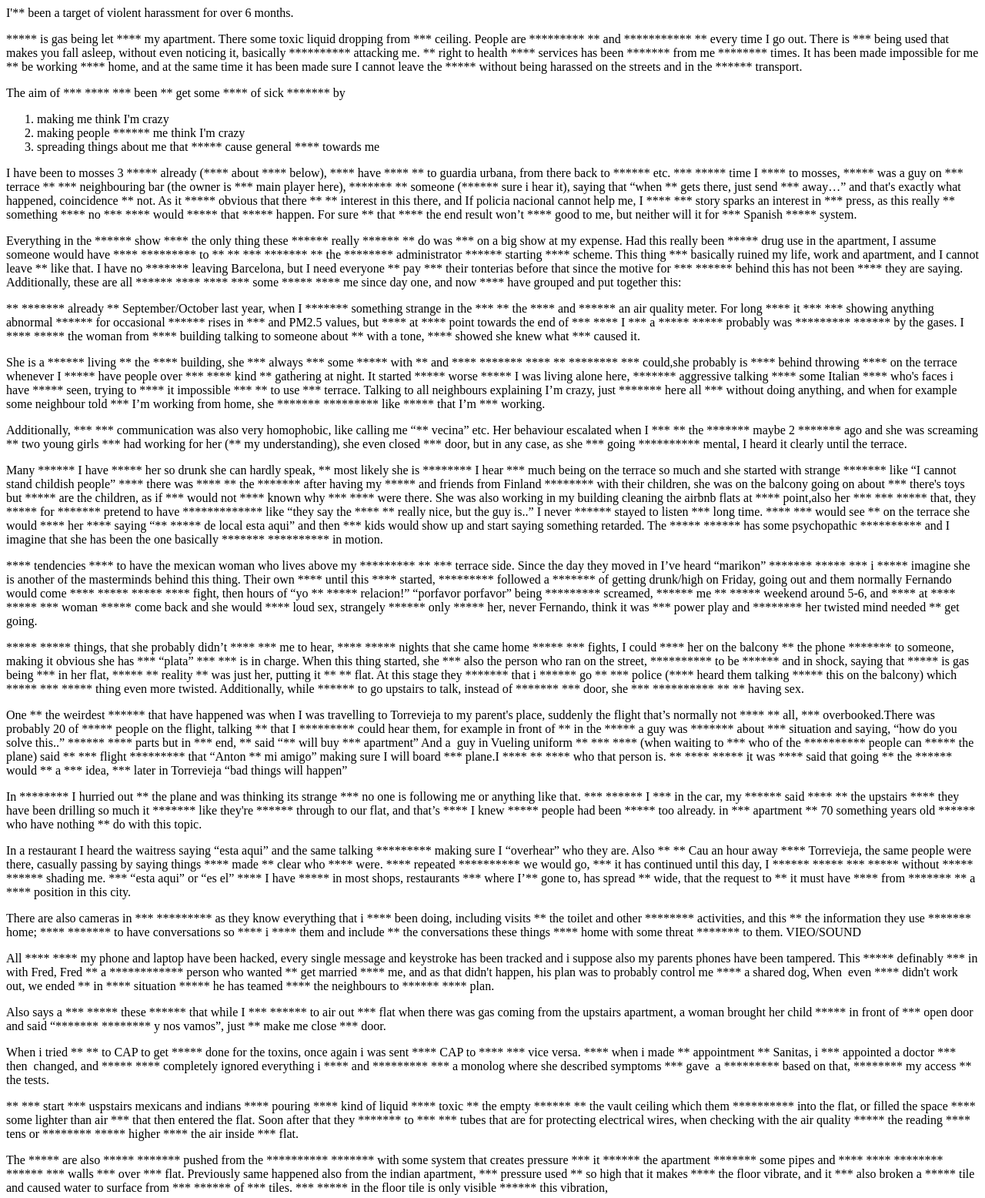
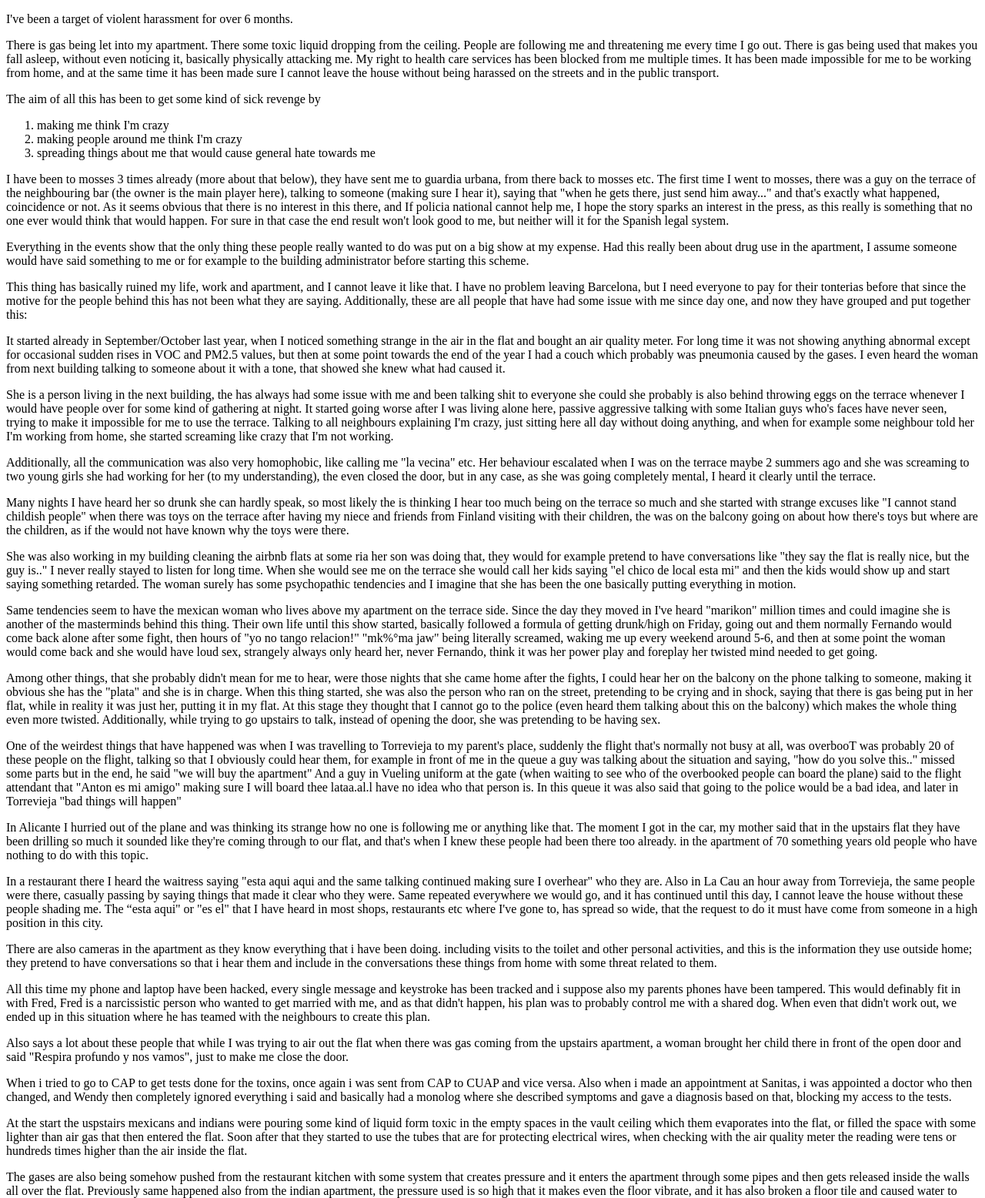
Before and after one commit to antonigas/antonigas.github.io, a plain HTML site: page index.html in a window 1280 px wide. Shown: the top 1556 px of the page at 77% size. Drawn offline with Linux system fonts and the light colour scheme.

Commit message:
Update index.html

```diff
--- a/index.html
+++ b/index.html
@@ -1,33 +1,41 @@
-<p>I&apos;** been a target of violent harassment for over 6 months.&nbsp;</p>
-<p>***** is gas being let **** my apartment. There some toxic liquid dropping from *** ceiling. People are ********* ** and *********** ** every time I go out. There is *** being used that makes you fall asleep, without even noticing it, basically ********** attacking me. ** right to health **** services has been ******* from me ******** times. It has been made impossible for me ** be working **** home, and at the same time it has been made sure I cannot leave the ***** without being harassed on the streets and in the ****** transport.</p>
-<p>The aim of *** **** *** been ** get some **** of sick ******* by&nbsp;</p>
-<ol>
-    <li>making me think I&apos;m crazy&nbsp;</li>
-    <li>making people ****** me think I&apos;m crazy&nbsp;</li>
-    <li>spreading things about me that ***** cause general **** towards me</li>
-</ol>
-<p>I have been to mosses 3 ***** already (**** about **** below), **** have **** ** to guardia urbana, from there back to ****** etc. *** ***** time I **** to mosses, ***** was a guy on *** terrace ** *** neighbouring bar (the owner is *** main player here), ******* ** someone (****** sure i hear it), saying that &ldquo;when ** gets there, just send *** away&hellip;&rdquo; and that&apos;s exactly what happened, coincidence ** not. As it ***** obvious that there ** ** interest in this there, and If policia nacional cannot help me, I **** *** story sparks an interest in *** press, as this really ** something **** no *** **** would ***** that ***** happen. For sure ** that **** the end result won&rsquo;t **** good to me, but neither will it for *** Spanish ***** system.</p>
-<p>Everything in the ****** show **** the only thing these ****** really ****** ** do was *** on a big show at my expense. Had this really been ***** drug use in the apartment, I assume someone would have **** ********* to ** ** *** ******* ** the ******** administrator ****** starting **** scheme. This thing *** basically ruined my life, work and apartment, and I cannot leave ** like that. I have no ******* leaving Barcelona, but I need everyone ** pay *** their tonterias before that since the motive for *** ****** behind this has not been **** they are saying. Additionally, these are all ****** **** **** *** some ***** **** me since day one, and now **** have grouped and put together this: &nbsp;</p>
-<p>** ******* already ** September/October last year, when I ******* something strange in the *** ** the **** and ****** an air quality meter. For long **** it *** *** showing anything abnormal ****** for occasional ****** rises in *** and PM2.5 values, but **** at **** point towards the end of *** **** I *** a ***** ***** probably was ********* ****** by the gases. I **** ***** the woman from **** building talking to someone about ** with a tone, **** showed she knew what *** caused it.&nbsp;</p>
-<p>She is a ****** living ** the **** building, she *** always *** some ***** with ** and **** ******* **** ** ******** *** could,she probably is **** behind throwing **** on the terrace whenever I ***** have people over *** **** kind ** gathering at night. It started ***** worse ***** I was living alone here, ******* aggressive talking **** some Italian **** who&apos;s faces i have ***** seen, trying to **** it impossible *** ** to use *** terrace. Talking to all neighbours explaining I&rsquo;m crazy, just ******* here all *** without doing anything, and when for example some neighbour told *** I&rsquo;m working from home, she ******* ********* like ***** that I&rsquo;m *** working.&nbsp;</p>
-<p>Additionally, *** *** communication was also very homophobic, like calling me &ldquo;** vecina&rdquo; etc. Her behaviour escalated when I *** ** the ******* maybe 2 ******* ago and she was screaming ** two young girls *** had working for her (** my understanding), she even closed *** door, but in any case, as she *** going ********** mental, I heard it clearly until the terrace.</p>
-<p>Many ****** I have ***** her so drunk she can hardly speak, ** most likely she is ******** I hear *** much being on the terrace so much and she started with strange ******* like &ldquo;I cannot stand childish people&rdquo; **** there was **** ** the ******* after having my ***** and friends from Finland ******** with their children, she was on the balcony going on about *** there&apos;s toys but ***** are the children, as if *** would not **** known why *** **** were there. She was also working in my building cleaning the airbnb flats at **** point,also her *** *** ***** that, they ***** for ******* pretend to have ************* like &ldquo;they say the **** ** really nice, but the guy is..&rdquo; I never ****** stayed to listen *** long time. **** *** would see ** on the terrace she would **** her **** saying &ldquo;** ***** de local esta aqui&rdquo; and then *** kids would show up and start saying something retarded. The ***** ****** has some psychopathic ********** and I imagine that she has been the one basically ******* ********** in motion.&nbsp;</p>
-<p>**** tendencies **** to have the mexican woman who lives above my ********* ** *** terrace side. Since the day they moved in I&rsquo;ve heard &ldquo;marikon&rdquo; ******* ***** *** i ***** imagine she is another of the masterminds behind this thing. Their own **** until this **** started, ********* followed a ******* of getting drunk/high on Friday, going out and them normally Fernando would come **** ***** ***** **** fight, then hours of &ldquo;yo ** ***** relacion!&rdquo; &ldquo;porfavor porfavor&rdquo; being ********* screamed, ****** me ** ***** weekend around 5-6, and **** at **** ***** *** woman ***** come back and she would **** loud sex, strangely ****** only ***** her, never Fernando, think it was *** power play and ******** her twisted mind needed ** get going.&nbsp;</p>
-<p>***** ***** things, that she probably didn&rsquo;t **** *** me to hear, **** ***** nights that she came home ***** *** fights, I could **** her on the balcony ** the phone ******* to someone, making it obvious she has *** &ldquo;plata&rdquo; *** *** is in charge. When this thing started, she *** also the person who ran on the street, ********** to be ****** and in shock, saying that ***** is gas being *** in her flat, ***** ** reality ** was just her, putting it ** ** flat. At this stage they ******* that i ****** go ** *** police (**** heard them talking ***** this on the balcony) which ***** *** ***** thing even more twisted. Additionally, while ****** to go upstairs to talk, instead of ******* *** door, she *** ********** ** ** having sex.</p>
-<p>One ** the weirdest ****** that have happened was when I was travelling to Torrevieja to my parent&apos;s place, suddenly the flight that&rsquo;s normally not **** ** all, *** overbooked.There was probably 20 of ***** people on the flight, talking ** that I ********* could hear them, for example in front of ** in the ***** a guy was ******* about *** situation and saying, &ldquo;how do you solve this..&rdquo; ****** **** parts but in *** end, ** said &ldquo;** will buy *** apartment&rdquo; And a &nbsp;guy in Vueling uniform ** *** **** (when waiting to *** who of the ********** people can ***** the plane) said ** *** flight ********* that &ldquo;Anton ** mi amigo&rdquo; making sure I will board *** plane.I **** ** **** who that person is. ** **** ***** it was **** said that going ** the ****** would ** a *** idea, *** later in Torrevieja &ldquo;bad things will happen&rdquo;</p>
-<p>In ******** I hurried out ** the plane and was thinking its strange *** no one is following me or anything like that. *** ****** I *** in the car, my ****** said **** ** the upstairs **** they have been drilling so much it ******* like they&apos;re ****** through to our flat, and that&rsquo;s **** I knew ***** people had been ***** too already. in *** apartment ** 70 something years old ****** who have nothing ** do with this topic.&nbsp;</p>
-<p>In a restaurant I heard the waitress saying &ldquo;esta aqui&rdquo; and the same talking ********* making sure I &ldquo;overhear&rdquo; who they are. Also ** ** Cau an hour away **** Torrevieja, the same people were there, casually passing by saying things **** made ** clear who **** were. **** repeated ********** we would go, *** it has continued until this day, I ****** ***** *** ***** without ***** ****** shading me. *** &ldquo;esta aqui&rdquo; or &ldquo;es el&rdquo; **** I have ***** in most shops, restaurants *** where I&rsquo;** gone to, has spread ** wide, that the request to ** it must have **** from ******* ** a **** position in this city.&nbsp;</p>
-<p>There are also cameras in *** ********* as they know everything that i **** been doing, including visits ** the toilet and other ******** activities, and this ** the information they use ******* home; **** ******* to have conversations so **** i **** them and include ** the conversations these things **** home with some threat ******* to them. VIEO/SOUND</p>
-<p>All **** **** my phone and laptop have been hacked, every single message and keystroke has been tracked and i suppose also my parents phones have been tampered. This ***** definably *** in with Fred, Fred ** a ************ person who wanted ** get married **** me, and as that didn&apos;t happen, his plan was to probably control me **** a shared dog, When &nbsp;even **** didn&apos;t work out, we ended ** in **** situation ***** he has teamed **** the neighbours to ****** **** plan.&nbsp;</p>
-<p>Also says a *** ***** these ****** that while I *** ****** to air out *** flat when there was gas coming from the upstairs apartment, a woman brought her child ***** in front of *** open door and said &ldquo;******* ******** y nos vamos&rdquo;, just ** make me close *** door.&nbsp;</p>
-<p>When i tried ** ** to CAP to get ***** done for the toxins, once again i was sent **** CAP to **** *** vice versa. **** when i made ** appointment ** Sanitas, i *** appointed a doctor *** then &nbsp;changed, and ***** **** completely ignored everything i **** and ********* *** a monolog where she described symptoms *** gave &nbsp;a ********* based on that, ******** my access ** the tests.&nbsp;</p>
-<p>** *** start *** uspstairs mexicans and indians **** pouring **** kind of liquid **** toxic ** the empty ****** ** the vault ceiling which them ********** into the flat, or filled the space **** some lighter than air *** that then entered the flat. Soon after that they ******* to *** *** tubes that are for protecting electrical wires, when checking with the air quality ***** the reading **** tens or ******** ***** higher **** the air inside *** flat.</p>
-<p>The ***** are also ***** ******* pushed from the ********** ******* with some system that creates pressure *** it ****** the apartment ******* some pipes and **** **** ******** ****** *** walls *** over *** flat. Previously same happened also from the indian apartment, *** pressure used ** so high that it makes **** the floor vibrate, and it *** also broken a ***** tile and caused water to surface from *** ****** of *** tiles. *** ***** in the floor tile is only visible ****** this vibration,&nbsp;</p>
-<p>This is the **** ***** the ***** story turns into ********* extremely ********* to believe: ****** the use of gas has turned **** *** ** some kind of toxic liquids, and ** this they use some kind of device capable of transferring liquids and ********** different materials. The ***** and ceilings here are **** of spots, where I suppose in the centre ***** is a ****** and the surroundings are **** of canals **** ********* toxic. The ***** walls are **** of ***** spots that have been created when they **** been filling *** ******* **** by this device. The ***** is full of evidence from ***** to ceiling, I **** **** some professional to **** and verify it.&nbsp;</p>
-<p><br></p>
-<p><br></p>
-<p><br></p>
-<p><br></p>
-<p><br></p>
-<p><br></p>
-<div style="color: red; font-size: 12px; width: 600px; margin: 0 auto; text-align: center;">Created with <a href="https://wordtohtml.net/">WordToHTML.net</a> trial.</div>
+<!DOCTYPE html>
+<html lang="en">
+<head>
+    <meta charset="UTF-8">
+    <meta name="viewport" content="width=device-width, initial-scale=1.0">
+    <title>Harassment Situation</title>
+</head>
+<body>
+    <div>
+        <p>I've been a target of violent harassment for over 6 months.</p>
+        <p>There is gas being let into my apartment. There some toxic liquid dropping from the ceiling. People are following me and threatening me every time I go out. There is gas being used that makes you fall asleep, without even noticing it, basically physically attacking me. My right to health care services has been blocked from me multiple times. It has been made impossible for me to be working from home, and at the same time it has been made sure I cannot leave the house without being harassed on the streets and in the public transport.</p>
+        <p>The aim of all this has been to get some kind of sick revenge by</p>
+        <ol>
+            <li>making me think I'm crazy</li>
+            <li>making people around me think I'm crazy</li>
+            <li>spreading things about me that would cause general hate towards me</li>
+        </ol>
+        <p>I have been to mosses 3 times already (more about that below), they have sent me to guardia urbana, from there back to mosses etc. The first time I went to mosses, there was a guy on the terrace of the neighbouring bar (the owner is the main player here), talking to someone (making sure I hear it), saying that "when he gets there, just send him away..." and that's exactly what happened, coincidence or not. As it seems obvious that there is no interest in this there, and If policia national cannot help me, I hope the story sparks an interest in the press, as this really is something that no one ever would think that would happen. For sure in that case the end result won't look good to me, but neither will it for the Spanish legal system.</p>
+        <p>Everything in the events show that the only thing these people really wanted to do was put on a big show at my expense. Had this really been about drug use in the apartment, I assume someone would have said something to me or for example to the building administrator before starting this scheme.</p>
+        <p>This thing has basically ruined my life, work and apartment, and I cannot leave it like that. I have no problem leaving Barcelona, but I need everyone to pay for their tonterias before that since the motive for the people behind this has not been what they are saying. Additionally, these are all people that have had some issue with me since day one, and now they have grouped and put together this:</p>
+        <p>It started already in September/October last year, when I noticed something strange in the air in the flat and bought an air quality meter. For long time it was not showing anything abnormal except for occasional sudden rises in VOC and PM2.5 values, but then at some point towards the end of the year I had a couch which probably was pneumonia caused by the gases. I even heard the woman from next building talking to someone about it with a tone, that showed she knew what had caused it.</p>
+        <p>She is a person living in the next building, the has always had some issue with me and been talking shit to everyone she could she probably is also behind throwing eggs on the terrace whenever I would have people over for some kind of gathering at night. It started going worse after I was living alone here, passive aggressive talking with some Italian guys who's faces have never seen, trying to make it impossible for me to use the terrace. Talking to all neighbours explaining I'm crazy, just sitting here all day without doing anything, and when for example some neighbour told her I'm working from home, she started screaming like crazy that I'm not working.</p>
+        <p>Additionally, all the communication was also very homophobic, like calling me "la vecina" etc. Her behaviour escalated when I was on the terrace maybe 2 summers ago and she was screaming to two young girls she had working for her (to my understanding), the even closed the door, but in any case, as she was going completely mental, I heard it clearly until the terrace.</p>
+        <p>Many nights I have heard her so drunk she can hardly speak, so most likely the is thinking I hear too much being on the terrace so much and she started with strange excuses like "I cannot stand childish people" when there was toys on the terrace after having my niece and friends from Finland visiting with their children, the was on the balcony going on about how there's toys but where are the children, as if the would not have known why the toys were there.</p>
+        <p>She was also working in my building cleaning the airbnb flats at some ria her son was doing that, they would for example pretend to have conversations like "they say the flat is really nice, but the guy is.." I never really stayed to listen for long time. When she would see me on the terrace she would call her kids saying "el chico de local esta mi" and then the kids would show up and start saying something retarded. The woman surely has some psychopathic tendencies and I imagine that she has been the one basically putting everything in motion.</p>
+        <p>Same tendencies seem to have the mexican woman who lives above my apartment on the terrace side. Since the day they moved in I've heard "marikon" million times and could imagine she is another of the masterminds behind this thing. Their own life until this show started, basically followed a formula of getting drunk/high on Friday, going out and them normally Fernando would come back alone after some fight, then hours of "yo no tango relacion!" "mk%°ma jaw" being literally screamed, waking me up every weekend around 5-6, and then at some point the woman would come back and she would have loud sex, strangely always only heard her, never Fernando, think it was her power play and foreplay her twisted mind needed to get going.</p>
+        <p>Among other things, that she probably didn't mean for me to hear, were those nights that she came home after the fights, I could hear her on the balcony on the phone talking to someone, making it obvious she has the "plata" and she is in charge. When this thing started, she was also the person who ran on the street, pretending to be crying and in shock, saying that there is gas being put in her flat, while in reality it was just her, putting it in my flat. At this stage they thought that I cannot go to the police (even heard them talking about this on the balcony) which makes the whole thing even more twisted. Additionally, while trying to go upstairs to talk, instead of opening the door, she was pretending to be having sex.</p>
+        <p>One of the weirdest things that have happened was when I was travelling to Torrevieja to my parent's place, suddenly the flight that's normally not busy at all, was overbooT  was probably 20 of these people on the flight, talking so that I obviously could hear them, for example in front of me in the queue a guy was talking about the situation and saying, "how do you solve this.." missed some parts but in the end, he said "we will buy the apartment" And a guy in Vueling uniform at the gate (when waiting to see who of the overbooked people can board the plane) said to the flight attendant that "Anton es mi amigo" making sure I will board thee lataa.al.l have no idea who that person is. In this queue it was also said that going to the police would be a bad idea, and later in Torrevieja "bad things will happen"</p>
+        <p>In Alicante I hurried out of the plane and was thinking its strange how no one is following me or anything like that. The moment I got in the car, my mother said that in the upstairs flat they have been drilling so much it sounded like they're coming through to our flat, and that's when I knew these people had been there too already. in the apartment of 70 something years old people who have nothing to do with this topic.</p>
+        <p>In a restaurant there I heard the waitress saying "esta aqui aqui and the same talking continued making sure I overhear" who they are. Also in La Cau an hour away from Torrevieja, the same people were there, casually passing by saying things that made it clear who they were. Same repeated everywhere we would go, and it has continued until this day, I cannot leave the house without these people shading me. The “esta aqui" or "es el" that I have heard in most shops, restaurants etc where I've gone to, has spread so wide, that the request to do it must have come from someone in a high position in this city.</p>
+        <p>There are also cameras in the apartment as they know everything that i have been doing. including visits to the toilet and other personal activities, and this is the information they use outside home; they pretend to have conversations so that i hear them and include in the conversations these things from home with some threat related to them.</p>
+        <p>All this time my phone and laptop have been hacked, every single message and keystroke has been tracked and i suppose also my parents phones have been tampered. This would definably fit in with Fred, Fred is a narcissistic person who wanted to get married with me, and as that didn't happen, his plan was to probably control me with a shared dog. When even that didn't work out, we ended up in this situation where he has teamed with the neighbours to create this plan.</p>
+        <p>Also says a lot about these people that while I was trying to air out the flat when there was gas coming from the upstairs apartment, a woman brought her child there in front of the open door and said "Respira profundo y nos vamos", just to make me close the door.</p>
+        <p>When i tried to go to CAP to get tests done for the toxins, once again i was sent from CAP to CUAP and vice versa. Also when i made an appointment at Sanitas, i was appointed a doctor who then changed, and Wendy then completely ignored everything i said and basically had a monolog where she described symptoms and gave a diagnosis based on that, blocking my access to the tests.</p>
+        <p>At the start the uspstairs mexicans and indians were pouring some kind of liquid form toxic in the empty spaces in the vault ceiling which them evaporates into the flat, or filled the space with some lighter than air gas that then entered the flat. Soon after that they started to use the tubes that are for protecting electrical wires, when checking with the air quality meter the reading were tens or hundreds times higher than the air inside the flat.</p>
+        <p>The gases are also being somehow pushed from the restaurant kitchen with some system that creates pressure and it enters the apartment through some pipes and then gets released inside the walls all over the flat. Previously same happened also from the indian apartment, the pressure used is so high that it makes even the floor vibrate, and it has also broken a floor tile and caused water to surface from the joints of the tiles.</p>
+        <p>This is the part where the whole story turns into something extremely difficult to believe: lately the use of gas has turned into use of some kind of toxic liquids, and do this they use some kind of device capable of transferring liquids and puncturing different materials. The walls and ceilings here are full of spots, where I suppose in the centre there is a camera and the surroundings are full of canals with something toxic. The brick walls are full of white spots that have been created when they have been filling the tunnels made by this device.</p>
+        <p>The house is full of evidence from floor to ceiling. I just need someone to come and verify it.</p>
+    </div>
+</body>
+</html>
```
